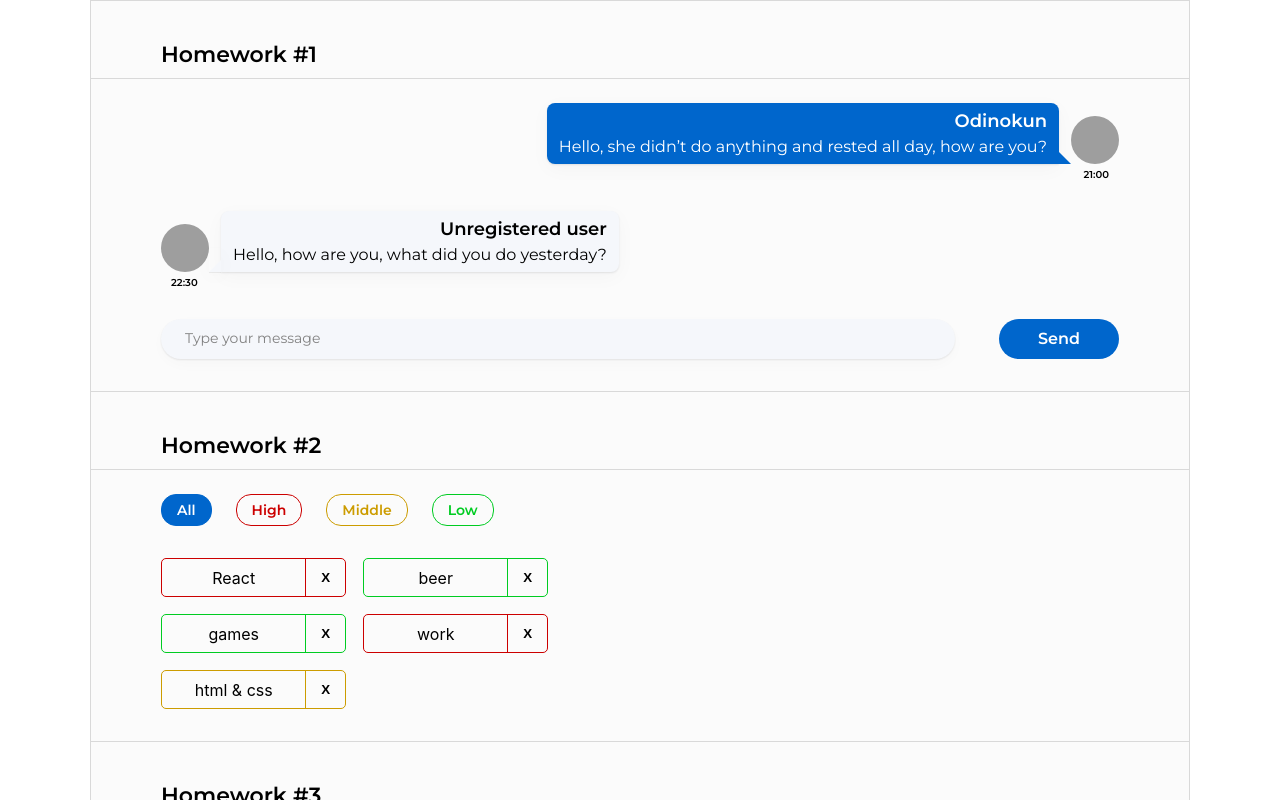
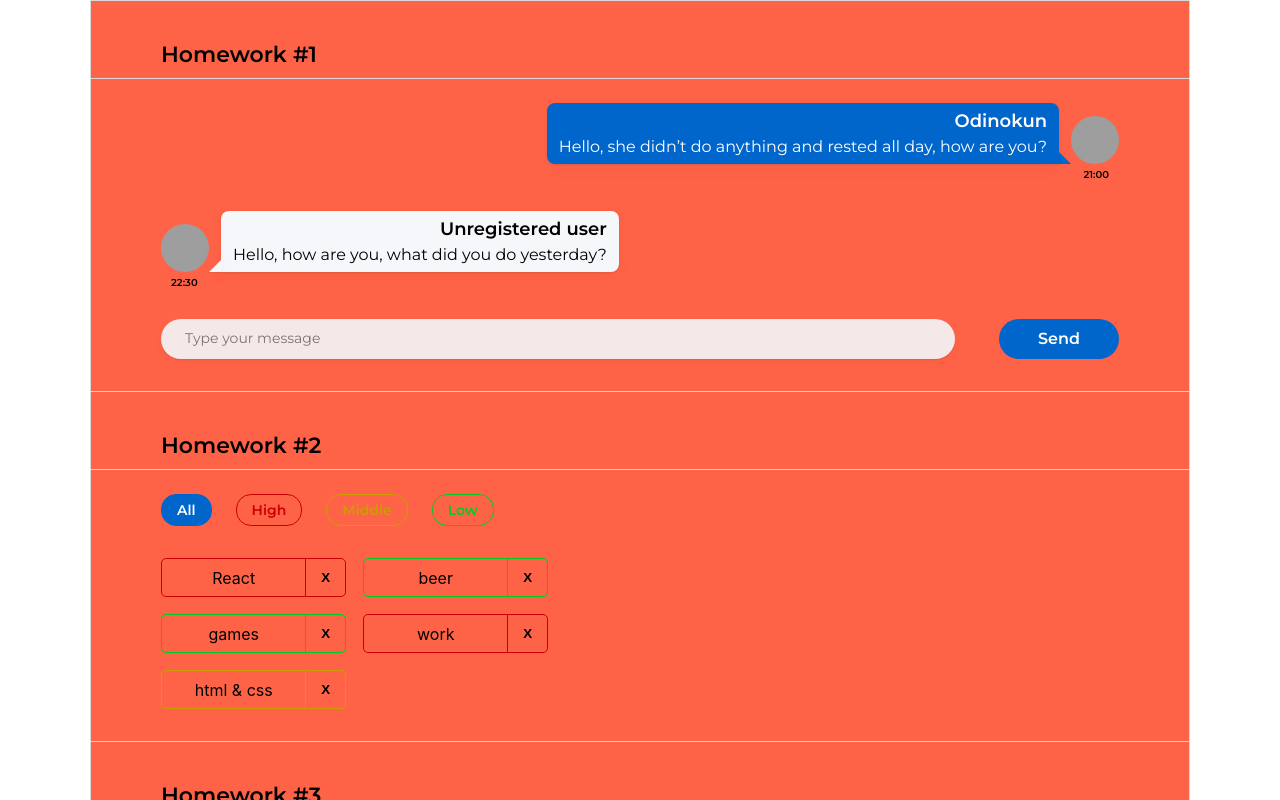
Before and after one commit to Odinokun/incub-hw-ignat, a React (Create React App) app: page / in a window 1280 px wide. Shown: the top 800 px of the page. Built offline with nearby package versions, Linux system fonts and the light colour scheme; grey boxes are pictures that could not be loaded.

Commit message:
did from homework #4

```diff
--- a/src/s1-main/App.module.css
+++ b/src/s1-main/App.module.css
@@ -2,7 +2,8 @@
   --header_height: 60px;
   max-width: 1100px;
   border: 1px solid #D9D9D9;
-  background-color: rgba(217, 217, 217, 0.1);
+  /*background-color: rgba(217, 217, 217, 0.1);*/
+  background-color: tomato;
   margin: 0 auto;
 }
 
--- a/src/s2-homeworks/hw04/common/c2-SuperButton/SuperButton.tsx
+++ b/src/s2-homeworks/hw04/common/c2-SuperButton/SuperButton.tsx
@@ -18,10 +18,14 @@ const SuperButton: React.FC<SuperButtonPropsType> = (
   }
 ) => {
   const finalClassName = s.button
-    + (disabled ? " " + s.disabled : "")
-    + (!xType ? " " + s.default : "")
-    + (xType === 'red' ? " " + s.red : "")
-    + (xType === 'secondary' ? " " + s.secondary : "")
+    + (disabled ? " " + s.disabled : " ")
+    + (!xType ? " " + s.default : " ")
+    + (xType === 'red' ? " " + s.red : " ")
+    + (xType === 'secondary' ? " " + s.secondary : " ")
+    // + (disabled
+    //         ? ...
+    //         : xType === 'red'
+    //             ? ...
     + (className ? ' ' + className : '')
 
   return (
```
